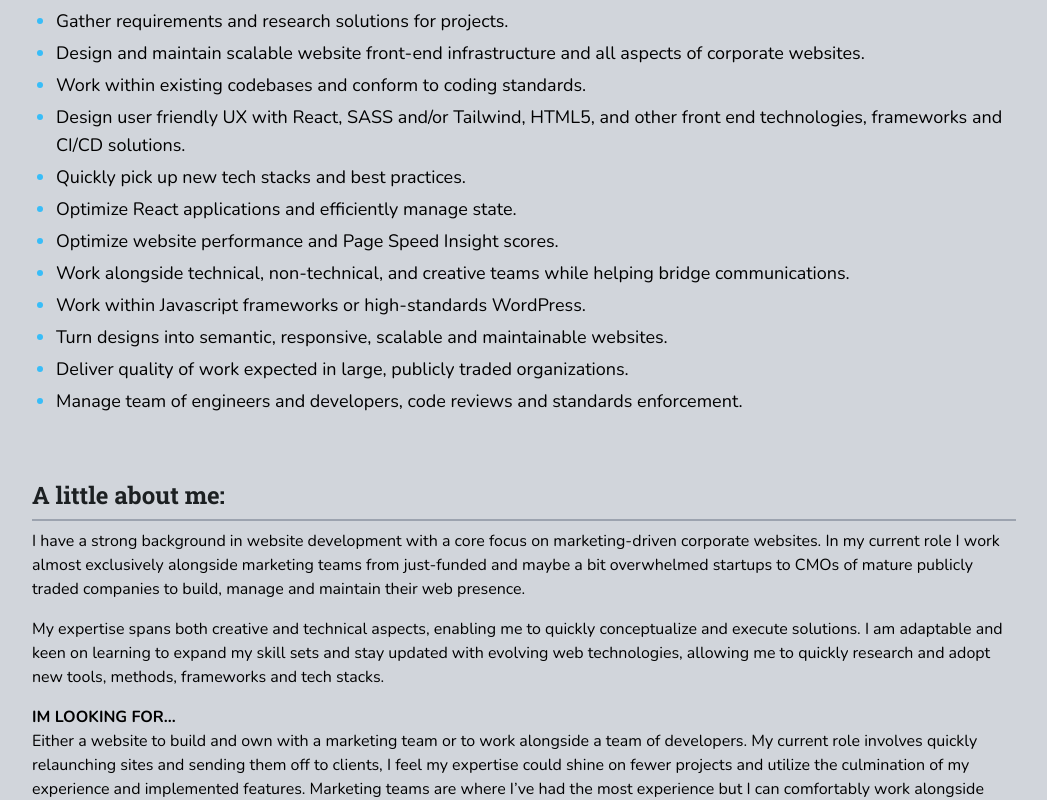
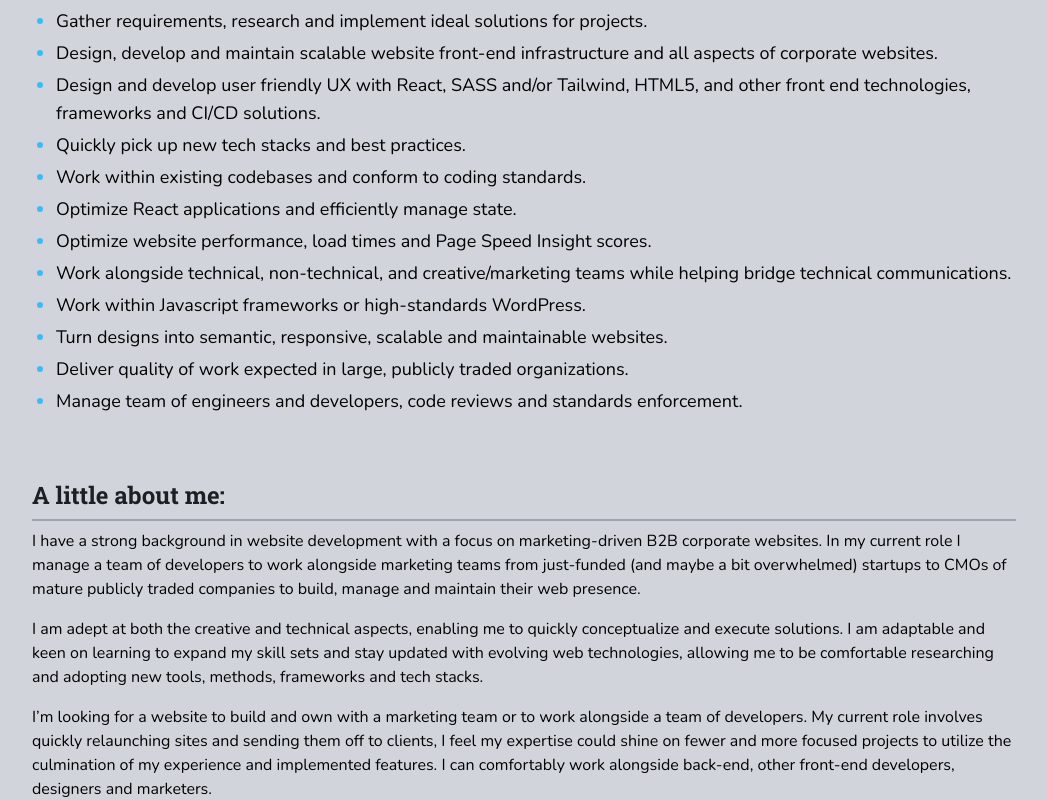
Before and after one commit to adam-sch/2024, a React (Create React App) app: page / in a window 1280 px wide. Shown: the part 720-1520 px from the top of the page, without its empty margins (116-1163 px from the left). Built offline with nearby package versions, Linux system fonts and the light colour scheme.

Commit message:
update content

```diff
--- a/src/App.js
+++ b/src/App.js
@@ -65,14 +65,14 @@ function App() {
         <SectionHeading>What I can do:</SectionHeading>
 
         <CanDoLineGroup>
-          <CanDoLineItem>Gather requirements and research solutions for projects.</CanDoLineItem>
-          <CanDoLineItem>Design and maintain scalable website front-end infrastructure and all aspects of corporate websites.</CanDoLineItem>
+          <CanDoLineItem>Gather requirements, research and implement ideal solutions for projects.</CanDoLineItem>
+          <CanDoLineItem>Design, develop and maintain scalable website front-end infrastructure and all aspects of corporate websites.</CanDoLineItem>
+          <CanDoLineItem>Design and develop user friendly UX with React, SASS and/or Tailwind, HTML5, and other front end technologies, frameworks and CI/CD solutions.</CanDoLineItem>
+          <CanDoLineItem>Quickly pick up new tech stacks and best practices.</CanDoLineItem>
           <CanDoLineItem>Work within existing codebases and conform to coding standards.</CanDoLineItem>
-          <CanDoLineItem>Design user friendly UX with React, SASS and/or Tailwind, HTML5, and other front end technologies, frameworks and CI/CD solutions.</CanDoLineItem>
-          <CanDoLineItem>Quickly pick up new tech stacks and best practices.</CanDoLineItem>
           <CanDoLineItem>Optimize React applications and efficiently manage state.</CanDoLineItem>
-          <CanDoLineItem>Optimize website performance and Page Speed Insight scores.</CanDoLineItem>
-          <CanDoLineItem>Work alongside technical, non-technical, and creative teams while helping bridge communications.</CanDoLineItem>
+          <CanDoLineItem>Optimize website performance, load times and Page Speed Insight scores.</CanDoLineItem>
+          <CanDoLineItem>Work alongside technical, non-technical, and creative/marketing teams while helping bridge technical communications.</CanDoLineItem>
           <CanDoLineItem>Work within Javascript frameworks or high-standards WordPress.</CanDoLineItem>
           <CanDoLineItem>Turn designs into semantic, responsive, scalable and maintainable websites.</CanDoLineItem>
           <CanDoLineItem>Deliver quality of work expected in large, publicly traded organizations.</CanDoLineItem>
@@ -82,11 +82,11 @@ function App() {
 
       <Section classes="about">
         <SectionHeading>A little about me:</SectionHeading>
-        <p>I have a strong background in website development with a core focus on marketing-driven corporate websites. In my current role I work almost exclusively alongside marketing teams from just-funded and maybe a bit overwhelmed startups to CMOs of mature publicly traded companies to build, manage and maintain their web presence.</p>
+        <p>I have a strong background in website development with a focus on marketing-driven B2B corporate websites. In my current role I manage a team of developers to work alongside marketing teams from just-funded (and maybe a bit overwhelmed) startups to CMOs of mature publicly traded companies to build, manage and maintain their web presence.</p>
 
-        <p>My expertise spans both creative and technical aspects, enabling me to quickly conceptualize and execute solutions. I am adaptable and keen on learning to expand my skill sets and stay updated with evolving web technologies, allowing me to quickly research and adopt new tools, methods, frameworks and tech stacks.</p>
+        <p>I am adept at both the creative and technical aspects, enabling me to quickly conceptualize and execute solutions. I am adaptable and keen on learning to expand my skill sets and stay updated with evolving web technologies, allowing me to be comfortable researching and adopting new tools, methods, frameworks and tech stacks.</p>
 
-        <p><strong>IM LOOKING FOR...</strong><br/>Either a website to build and own with a marketing team or to work alongside a team of developers. My current role involves quickly relaunching sites and sending them off to clients, I feel my expertise could shine on fewer projects and utilize the culmination of my experience and implemented features. Marketing teams are where I’ve had the most experience but I can comfortably work alongside back-end and other front-end developers.</p>
+        <p>I’m looking for a website to build and own with a marketing team or to work alongside a team of developers. My current role involves quickly relaunching sites and sending them off to clients, I feel my expertise could shine on fewer and more focused projects to utilize the culmination of my experience and implemented features. I can comfortably work alongside back-end, other front-end developers, designers and marketers.</p>
       </Section>
 
       <Section classes="portfolio bg-custom-dark-slate text-white py-16 text-center mt-10 text-lg">
```
